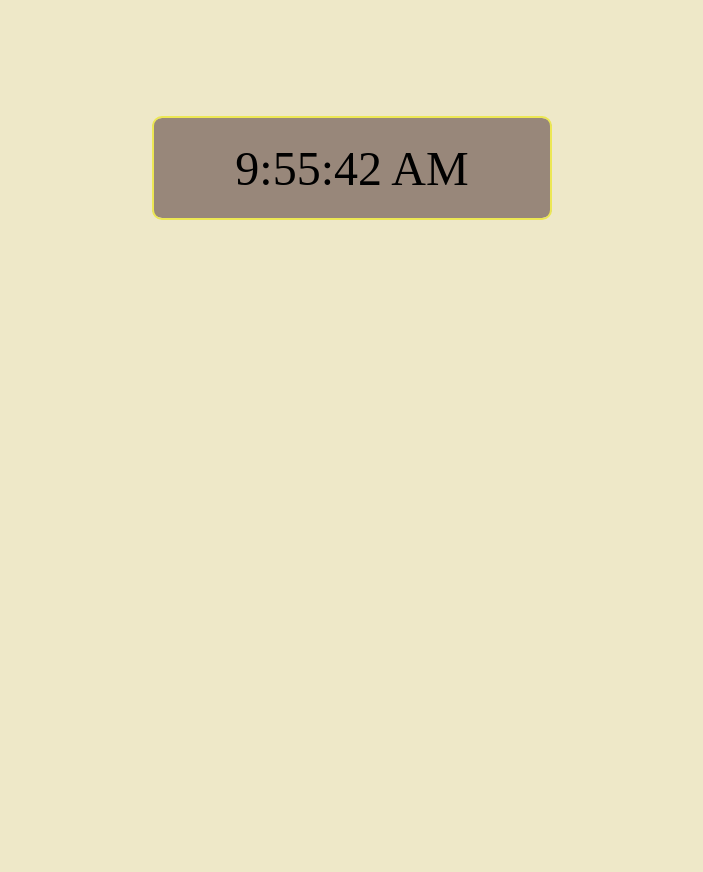
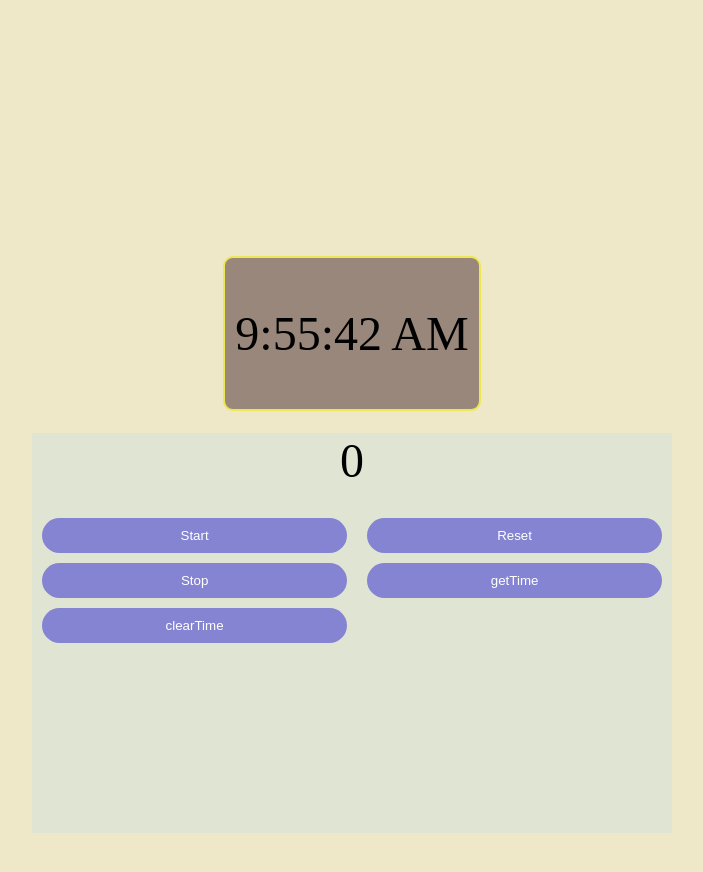
Before and after one commit to SanjilaGangaju/Digital-Watch-With-JS, a plain HTML site: page index.html in a window 1280 px wide. Shown: the whole page, without its empty margins (288-991 px from the left). Before the commit the page ends 800 px from the top, so only its background shows below. Drawn offline with Linux system fonts and the light colour scheme.

Commit message:
stop start reset and get and clear features added

```diff
--- a/index.html
+++ b/index.html
@@ -1,69 +1,163 @@
 <!DOCTYPE html>
 <html lang="en">
   <head>
-    <meta charset="UTF-8">
-    <meta name="viewport" content="width=device-width, initial-scale=1.0">
+    <meta charset="UTF-8" />
+    <meta name="viewport" content="width=device-width, initial-scale=1.0" />
     <title>Document</title>
     <style>
-        body{
-             height: 40vh;
+      body {
+
         display: flex;
+        flex-direction: column;
         align-items: center;
-            justify-content: center;
+        margin: 20% auto;
+        gap: 22px;
         background-color: rgb(238, 232, 200);
-
       }
-        .container{
-            height: 100px;
-            width: 400px;
+      .container {
+        height: 20%;
+        width: auto;
         background-color: rgb(152, 135, 122);
         border-radius: 10px;
         text-align: center;
         display: flex;
         align-items: center;
         justify-content: center;
-            margin: 50% auto;
+        padding: 0 10px;
+        border: 2px solid rgb(236, 231, 84);
 
       }
-        .time-display{
-            width: 100%;
-            height :100%;
-            border: 2px solid rgb(236, 231, 84);
+      .time-display {
+        width : 100%;
+
         border-radius: 10px;
         font-size: 3rem;
         display: flex;
         align-items: center;
         justify-content: center;
       }
+      .stopwatch {
+        height: 50vh;
+        width: 50%;
+        background-color: rgb(224, 228, 211);
+      }
+      .stopwatch .count-down {
+        height: 20%;
+        width: 100%;
+        font-size: 3rem;
+        text-align: center;
+      }
+      .buttons {
+        display: grid;
+        grid-template-columns: repeat(2, auto);
+      }
+      .buttons button {
+        color: white;
+        background-color: rgb(132, 132, 210);
+        border: none;
+        border-radius: 25px;
+        margin: 5px 10px;
+        padding: 10px;
+        cursor: pointer;
+      }
+      .timer-results{
 
+        height : 50%;
 
+        width: 100%;
+      }
+      .result-lists{
+        font-size: 1.3rem;
+        text-align: center;
 
+      }
     </style>
   </head>
   <body>
     <div class="container">
       <div class="time-display">
-            <p id ="time"></p>
+        <p id="time"></p>
       </div>
     </div>
+    <div class="stopwatch">
+      <div class="count-down">0</div>
+      <div class="buttons">
+        <button class="func-button start" saria-label="Start the timer">Start</button>
+        <button class="func-button reset">Reset</button>
+        <button class="func-button stop">Stop</button>
+        <button class="func-button gettime">getTime</button>
+        <button class="func-button cleartime">clearTime</button>
+      </div>
+      <div class="timer-results"></div>
+    </div>
     <script>
+          let countDown = document.querySelector(".count-down");
+          const startButton = document.querySelector(".start");
+          const resetButton = document.querySelector(".reset");
           const timeDisplay= document.getElementById("time");
+          const stopButton = document.querySelector(".stop");
+          const getButton = document.querySelector(".gettime");
+          const timeResult = document.querySelector(".timer-results");
+          const clearButton= document.querySelector(".cleartime");
+          //fetching time function
           function fetchTime(){
               const time= new Date();
-
-            // const hour= time.getHours();
-            // const min=time.getMinutes();
-            // const sec= time.getSeconds();
-            // timeDisplay.textContent=`${hour} : ${min} : ${sec} ${hour>=12 ? "PM" : "AM"}`;
-            // console.log(`${hour} : ${min} : ${sec}`)
               timeDisplay.innerText= time.toLocaleTimeString();
 
           }
           setInterval(fetchTime, 1000);
 
-        function setTimer(){
+      //timerstart functin
+      let startCount=0;
+      let intervalId;
+
+            function startTimer(){
+                if (intervalId) return;
+                intervalId = setInterval(()=>{
+                      countDown.innerText=startCount++;
+                    },1000);
+            };
+
+        // stop function
+           function stopTimer(){
+             clearInterval(intervalId);
+             getTime();
+             countDown.innerText=startCount;
 
            };
-    </script>
+
+      //reset function
+
+          function resetTimer(){
+           startCount = 0;
+           countDown.innerText= startCount;
+           clearInterval(intervalId);
+
+
+
+          };
+
+          //geting the current count
+          function getTime(){
+
+            console.log(`the stop time is ${startCount}`);
+            const li = document.createElement("p");
+            li.textContent=`The stop time is : ${startCount}`;
+            li.classList.add('result-lists');
+            timeResult.append(li);
+
+
+          }
+          //clear result
+          function clearResult(){
+                timeResult.innerHTML="";
+          }
+
+        startButton.addEventListener('click', startTimer);
+        resetButton.addEventListener('click', resetTimer);
+        stopButton.addEventListener('click', stopTimer);
+        getButton.addEventListener('click',getTime);
+        clearButton.addEventListener('click', clearResult )
+;    </script>
   </body>
 </html>
```
Lines whose indentation alone changed are shown as unchanged.
